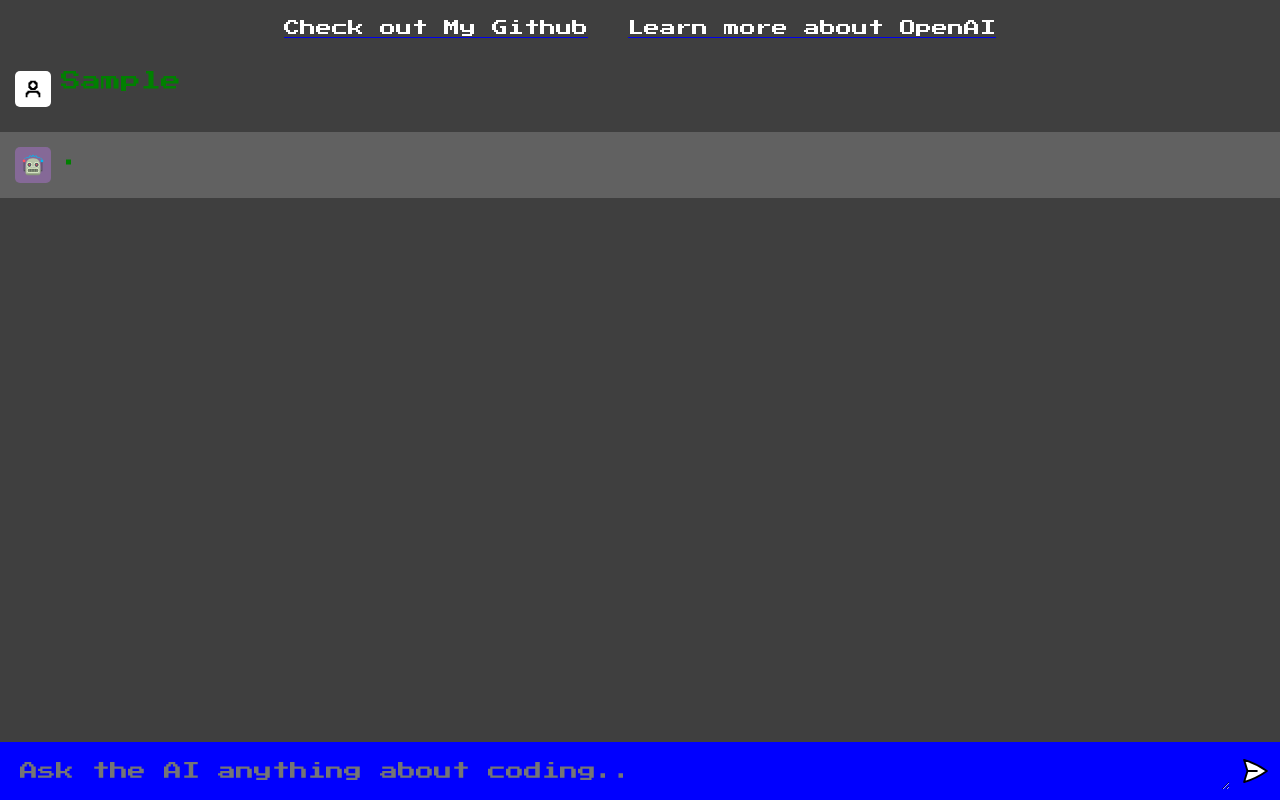
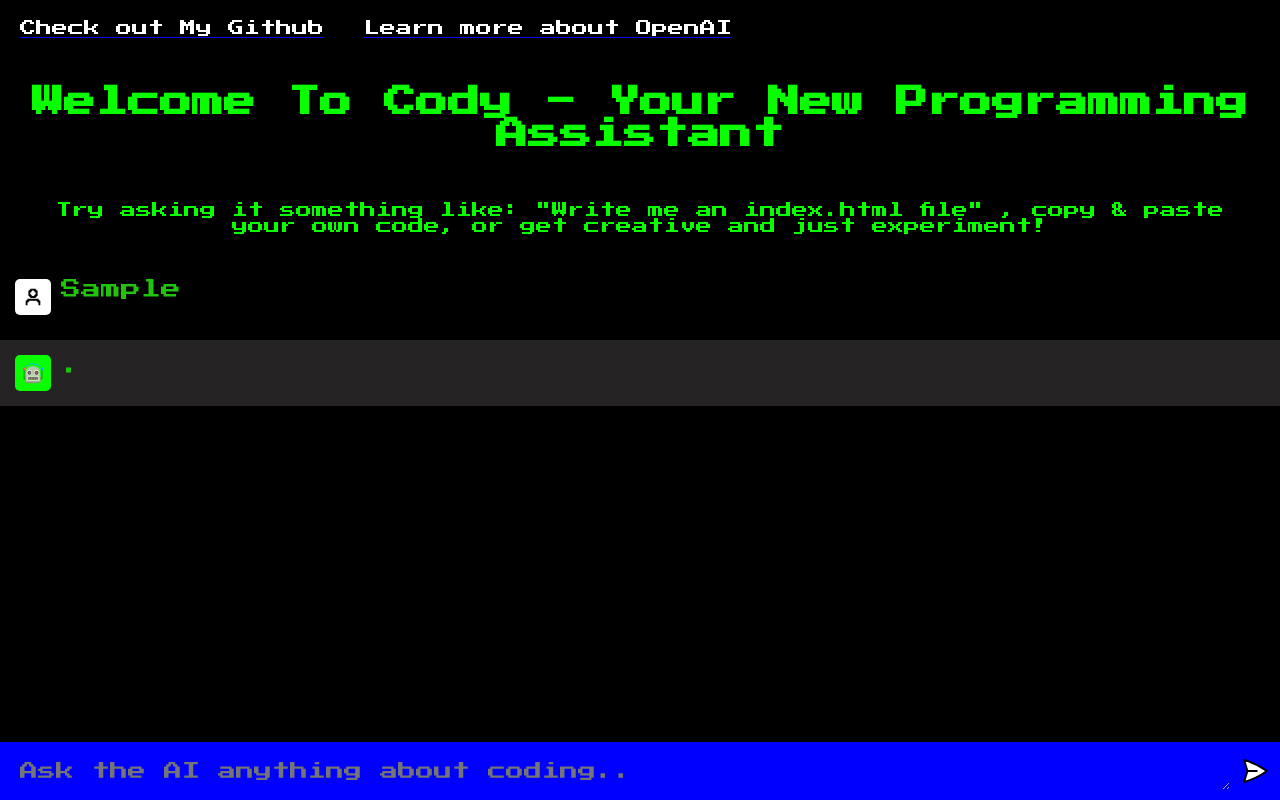
Before and after one commit to MackGrissom/Cody_OpenAI_ChatBot, a website built with Vite: page client/index.html in a window 1280 px wide. Both pictures are taken after typing "Sample" into the empty fields and a click on the button 1255 px from the left and 771 px from the top of the page. Built offline with nearby package versions, Linux system fonts and the light colour scheme; no server answers; a web font is replaced by a local one.

Commit message:
changed styling

```diff
--- a/client/index.html
+++ b/client/index.html
@@ -5,7 +5,7 @@
     <link rel="icon" type="image/svg+xml" href="favicon.ico" />
     <link rel="preconnect" href="https://fonts.googleapis.com"><link rel="preconnect" href="https://fonts.gstatic.com" crossorigin><link href="https://fonts.googleapis.com/css2?family=Macondo&family=Press+Start+2P&display=swap" rel="stylesheet">
     <meta name="viewport" content="width=device-width, initial-scale=1.0" />
-    <title>Cody - Your Friendly Coding AI</title>
+    <title>Cody - Your AI Programmer</title>
     <link rel="stylesheet" href="style.css" />
   </head>
   <body>
@@ -19,7 +19,12 @@
 
   </ul>
 </nav>
-
+<div class="container-header">
+<h1 class="title"> Welcome To Cody - Your New Programming Assistant</h1>
+<br/>
+<br/>
+<p class="description"> Try asking it something like: "Write me an index.html file" , copy & paste your own code, or get creative and just experiment! </p>
+</div>
       </header>
       <div id="chat_container"></div>
 
--- a/client/style.css
+++ b/client/style.css
@@ -9,7 +9,7 @@
 }
 
 body {
-  background: rgba(0,0,0,0.5);
+  background: rgb(0, 0, 0);
 }
 
 #app {
@@ -50,8 +50,8 @@ body {
 }
 
 .ai {
-  background: #616161;
-  color: green;
+  background: #383636a9;
+  color: rgb(47, 29, 216);
 }
 
 .chat {
@@ -78,7 +78,7 @@ body {
 }
 
 .ai .profile {
-  background: #856997;
+  background: #09ff00;
 }
 
 .profile img {
@@ -90,7 +90,7 @@ body {
 .message {
   flex: 1;
 
-  color: green;
+  color: rgb(32, 197, 11);
   font-size: 20px;
 
   max-width: 100%;
@@ -164,3 +164,21 @@ ul{
   text-decoration: none;
   list-style-type: none;
 }
+
+.title {
+  color: #09ff00;
+  padding-bottom: 20px;
+}
+.description {
+  color: #09ff00;
+}
+
+.container-header {
+  display: flex;
+  flex-wrap: wrap;
+  padding: 20px;
+  text-align: center;
+  margin: 10px;
+  align-items: center;
+  justify-content: space-evenly;
+}
```
